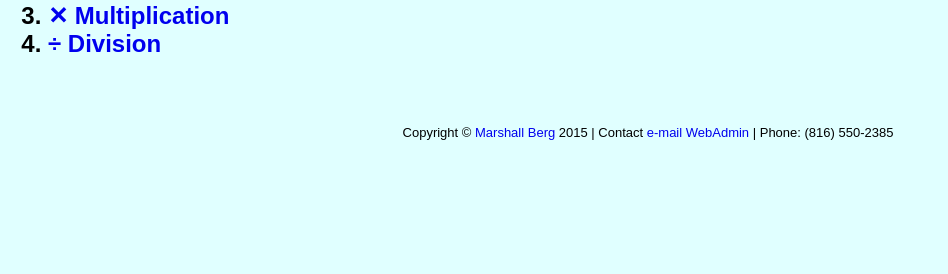
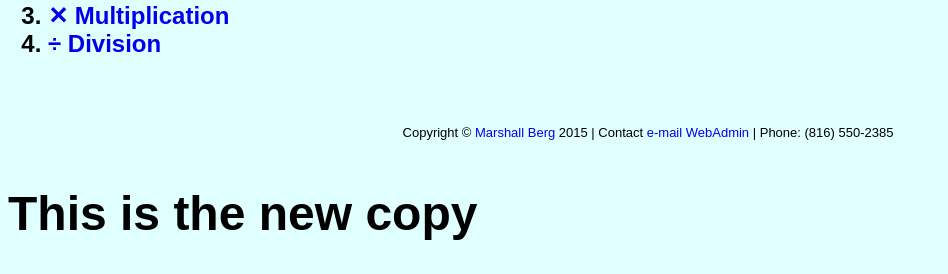
Before and after one commit to marshallaberg/mathfun, a PHP site: page /adding.php in a window 1280 px wide. Shown: the part 660-934 px from the top of the page, without its empty margins (0-948 px from the left). Before the commit the page ends 800 px from the top, so only its background shows below. Run offline with PHP 8.4, Linux system fonts and the light colour scheme.

```diff
--- a/adding.php
+++ b/adding.php
@@ -12,3 +12,4 @@ $func = "add()";
 include "math.html";
 include "menu.html";
 include "inc/footer.inc";
+echo '<h1>This is the new copy</h1>';
```
